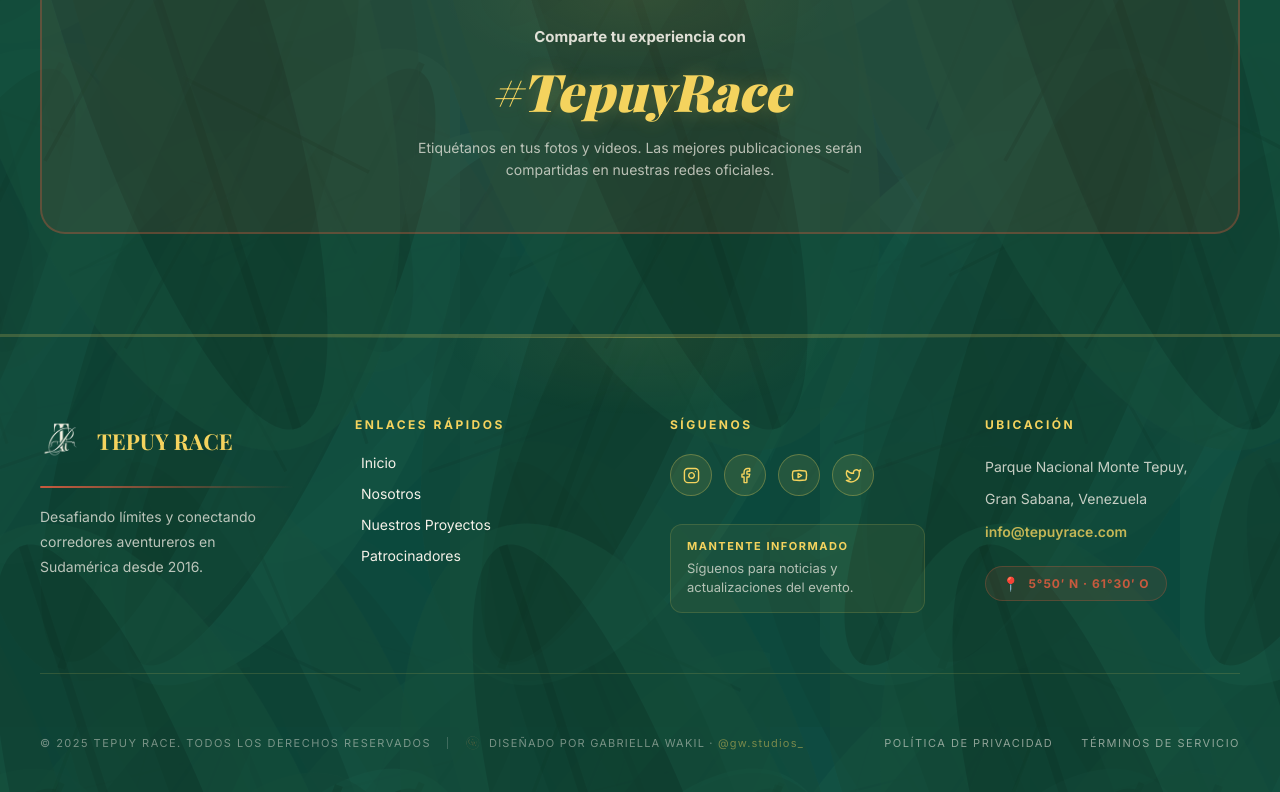
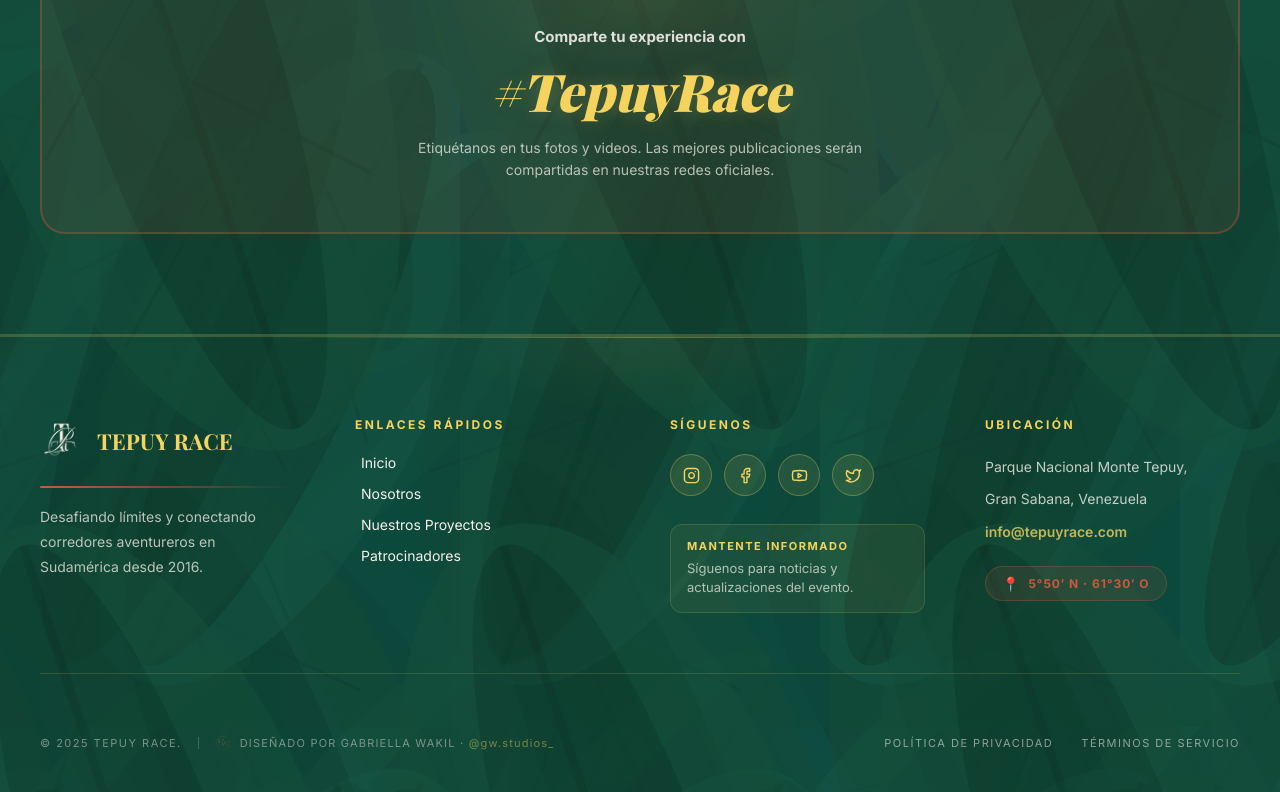
Before and after one commit to gabywakil/tepuy-race, a React (Vite) app: page /#/ in a window 1280 px wide. Shown: the part 7193-7985 px from the top of the page. Built offline with nearby package versions, Linux system fonts and the light colour scheme; a web font is replaced by a local one.

Commit message:
Update Footer.jsx

```diff
--- a/src/components/Footer.jsx
+++ b/src/components/Footer.jsx
@@ -335,7 +335,7 @@ const Footer = () => {
               fontSize: '11px', letterSpacing: '1.5px', opacity: 0.45,
               fontFamily: "'Inter', sans-serif",
             }}>
-              © 2025 TEPUY RACE. TODOS LOS DERECHOS RESERVADOS
+              © 2025 TEPUY RACE.
             </div>
 
             {/* separador vertical */}
```
